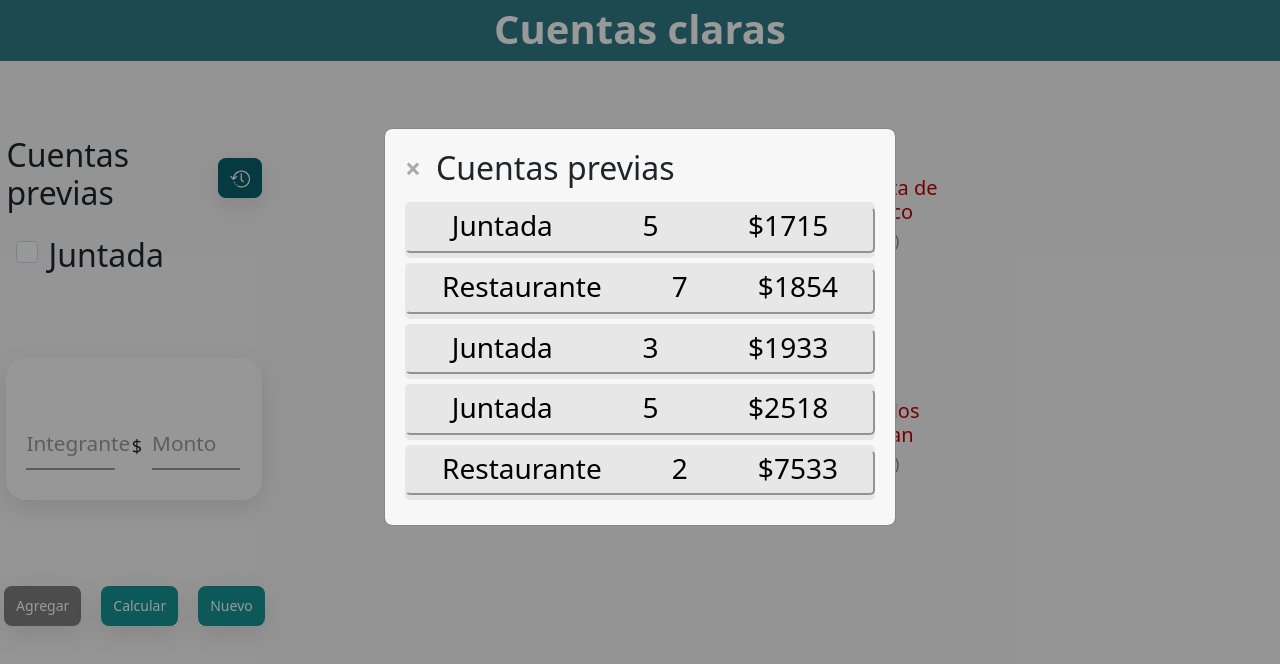
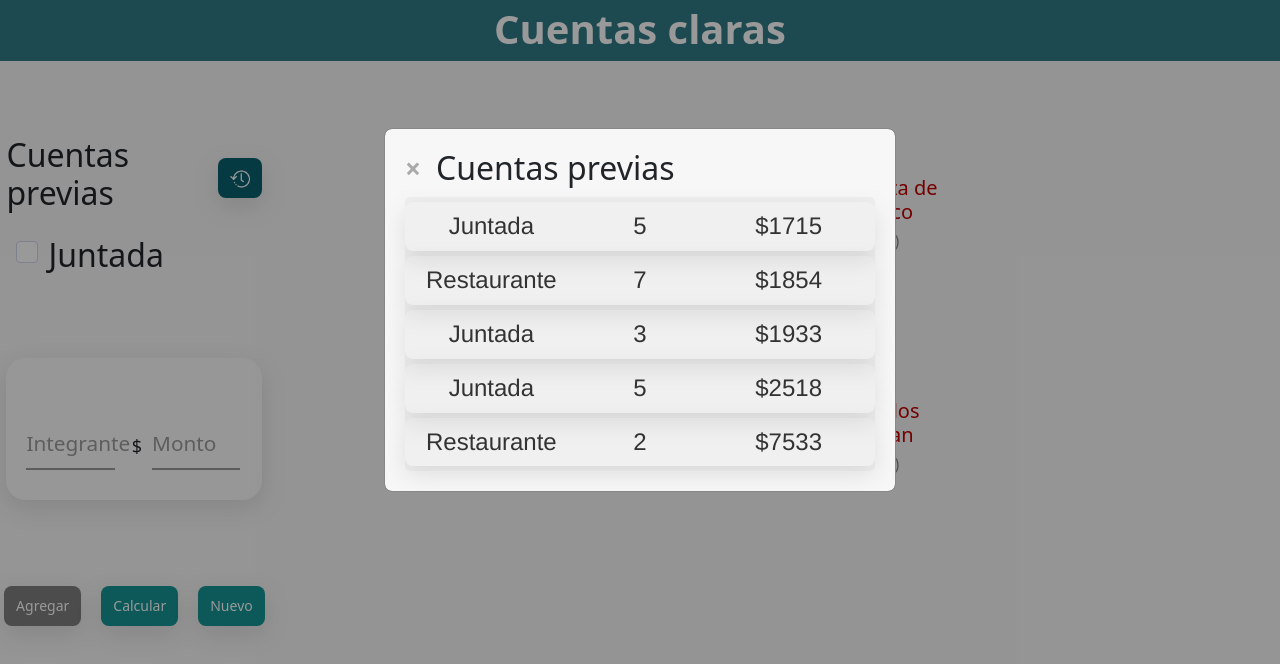
Before and after one commit to Geer68/ProyectoFinalHidalgo, a plain HTML site: page index.html in a window 1280 px wide. Both pictures are taken after a click on the button 240 px from the left and 178 px from the top of the page. Drawn offline with nearby package versions, Linux system fonts and the light colour scheme; some packages are replaced by stand-ins of ours; a script that the page names is missing.

Commit message:
final beta

```diff
--- a/index.html
+++ b/index.html
@@ -18,7 +18,7 @@
     <nav>
         <h1>Cuentas claras</h1>
     </nav>
-    <div class="chartContainer">
+    <div class="chartContainer" id="chartContainer">
         <h5>Recargar página si se visualiza de manera incorrecta el gráfico</h5>
         <h6>(Estoy trabajando en este error)</h6>
         <canvas id="doughnut-chart" width="100%" height="100px"></canvas>
--- a/script.js
+++ b/script.js
@@ -58,8 +58,10 @@
 //  1. Agregar colores grafico
 //  1. Terminar cuenta previa 4                             SOLUCIONADO
 //  2. Revisar si se puede solucionar inputs
-//  1. chartContainer visibility: hidden
-//  1. Cambiar visualmente botones JSON modal
+//  1. chartContainer visibility: hidden                    SOLUCIONADO
+//  1. Cambiar visualmente botones JSON modal               SOLUCIONADO
+//  1. Revisar style.scss limpiar
+//  1. Agregar readme al repo
 
 //Rubricas de Entrega final                                 REVISAR
 //Llamada fetch(), averiguar para edicion con node?         CUMPLIDO
@@ -296,12 +298,13 @@ function deleteParticipant(id) {
 function showParticipants(participants) {
     if (participants.length == 0) {
         results.innerHTML = ``
-        document.getElementsByClassName("chartContainer").style.visibility = 'hidden'
+        document.getElementById("chartContainer").style.visibility = "hidden"
     } else {
         results.innerHTML = ``
         let h2Participants = document.createElement("h2")
         h2Participants.innerText = `Participantes`
         results.appendChild(h2Participants)
+        document.getElementById("chartContainer").style.visibility = "visible"
 
         for (let p of participants) {
             let nuevoParticipant = document.createElement("div")
@@ -402,6 +405,12 @@ function showResult(total, balanceSheet, participants, porPersona) {
         if (participants.length == 0) {
             resultados.innerHTML = ''
         } else {
+            let modePresentation = document.getElementById("modePresentation")
+
+            let h2Juntada = document.createElement("h2")
+            h2Juntada.innerText = `Juntada`
+            modePresentation.appendChild(h2Juntada)
+
             let restaurantNumbers = document.getElementById("restaurantNumbers")
             restaurantNumbers.remove()
             let finalNumbers = document.getElementById("finalNumbers")
@@ -537,7 +546,7 @@ async function writeSplits() {
             let split = document.createElement("div")
             split.classList.add("split")
             split.innerHTML = `
-                <button class="split" id="splitN${previousSplit.splitID}" role="button" onclick="loadSplits(${previousSplit.splitID})">
+                <button class="buttonSplit" id="splitN${previousSplit.splitID}" role="button" onclick="loadSplits(${previousSplit.splitID})">
                     <h3>${mode}</h3>
                     <h3>${previousSplit.participants.length}</h3>
                     <h3>$${previousSplit.porPersona}</h3>
@@ -635,11 +644,6 @@ function changeMode (){
         restaurantContainer.innerHTML = ``
     }
 }
-
-
-
-
-
 
 
 //Funcionamiento de botones
@@ -780,6 +784,7 @@ if (participants == undefined) {
     localStorage.setItem("price", 0)
     localStorage.setItem("tipPercentage", 0)
     localStorage.setItem("mode", "juntada")
+
 }
 if ((participants.length !== 0) && (localStorage.getItem("mode") == "juntada")) {
     calculate(),
--- a/style.scss
+++ b/style.scss
@@ -605,11 +605,11 @@ $color_1: #f0f0f0;
   }
 }
 .splitContainer {
+  background-color: rgba(234, 234, 234, 0.581);
   border-radius: 5px;
   margin-top: 10px;
 }
 .split {
-  background-color: #e7e7e7;
   display: flex;
   width: 100%;
   justify-content: space-around;
@@ -700,8 +700,9 @@ $color_1: #f0f0f0;
 
 /* CSS */
 //Nuevo boton para load JSON
-.button-2 {
-  background-color: rgba(51, 51, 51, 0.05);
+.buttonSplit {
+  background-color: rgba(255, 255, 255, 0.05);
+  box-shadow: rgba(123, 123, 123, 0.2) 0px 8px 24px;
   border-radius: 8px;
   border-width: 0;
   color: #333333;
@@ -721,4 +722,14 @@ $color_1: #f0f0f0;
   user-select: none;
   -webkit-user-select: none;
   touch-action: manipulation;
+  width: 100%;
+  display: flex;
+  justify-content: space-around;
+  align-items: center;
+  h3 {
+    font-size: x-large;
+    min-width: 145px;
+    text-align: center;
+    margin: 0px;
+  }
 }
```
Also changed, not shown: style.css, 1 other file.
